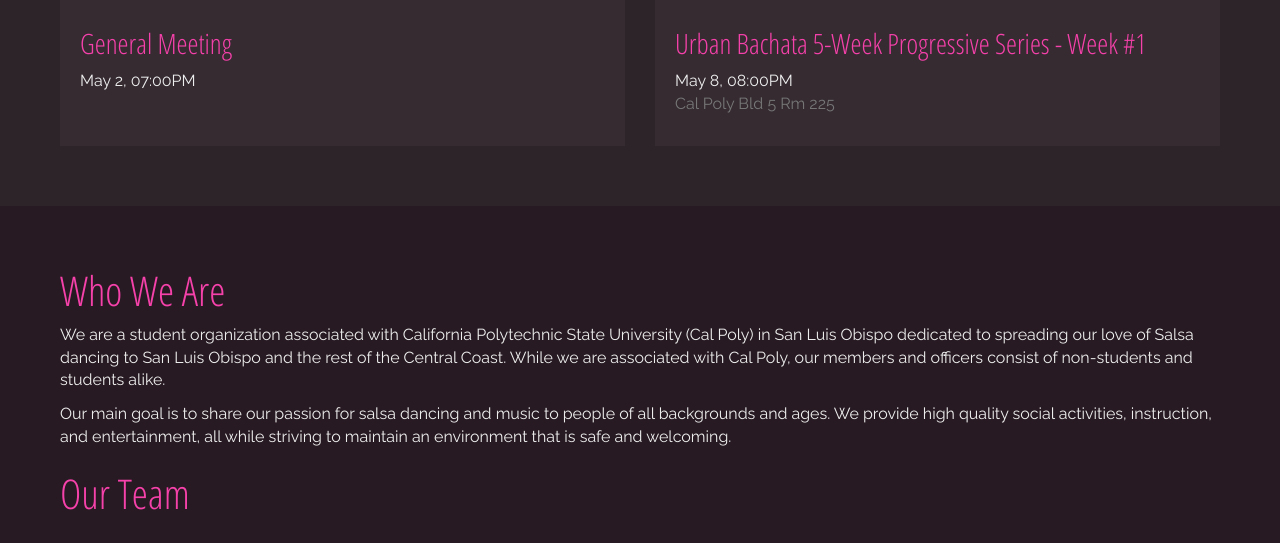
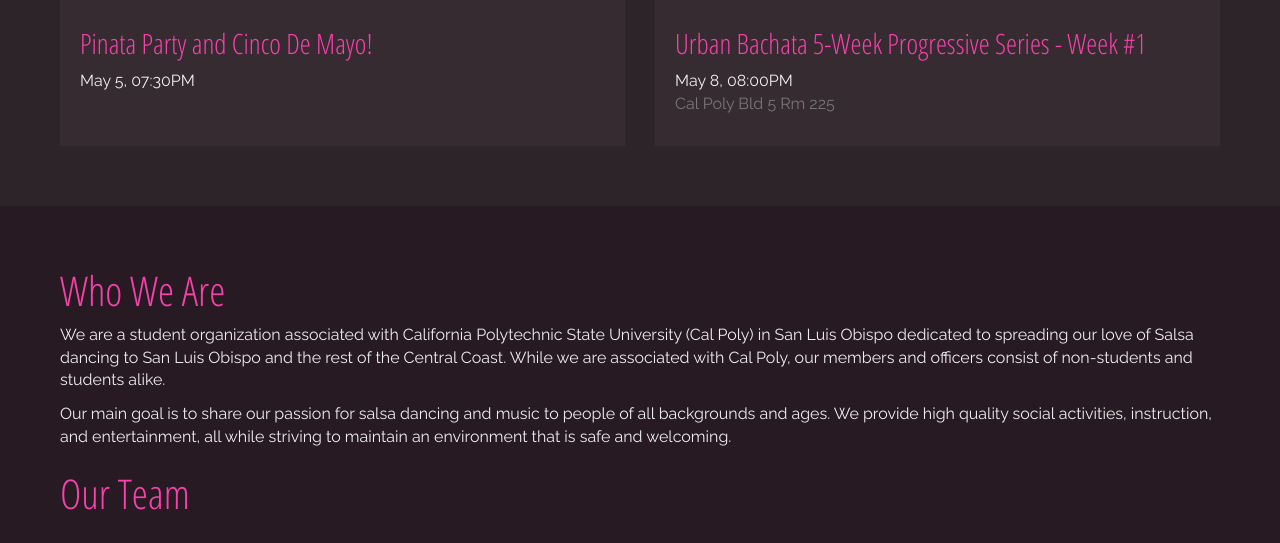
Before and after one commit to cpsalsa/cpsalsa.github.io, a Jekyll site: the page built from index.html, in a window 1280 px wide and 900 px high, scrolled down 1856 px, cut to the strip 236-779 px from the top of the window. Built offline with Jekyll 4.4.1, drawn with Linux system fonts in a browser that asks for light colours; comment, search, counter and statistics services are not loaded.

Commit message:
Updated to latest events from facebook

```diff
--- a/_data/events.yml
+++ b/_data/events.yml
@@ -9,10 +9,10 @@
     url: >-
       https://scontent.xx.fbcdn.net/v/t31.0-8/s720x720/18193085_10155317697963000_176570910277040473_o.jpg?oh=1cb6a4bdb3acc1561933145fd06f3d0e&oe=5981CA44
     alt: 'Urban Bachata 5-Week Progressive Series - Week #1'
-- id: '153593338508297'
-  title: General Meeting
-  when: '2017-05-02T19:00:00-0700'
+- id: '1716920125272311'
+  title: Pinata Party and Cinco De Mayo!
+  when: '2017-05-05T19:30:00-0700'
   image:
     url: >-
-      https://scontent.xx.fbcdn.net/v/t1.0-9/s720x720/18157925_10155319338713000_8827676011252872768_n.jpg?oh=3b2d9595f7ef662da75804dc10578c9f&oe=597A03FE
-    alt: General Meeting
+      https://scontent.xx.fbcdn.net/v/t1.0-9/s720x720/18274722_10155331589228000_4912818258111946919_n.jpg?oh=1abff80c1c2606f9f59cebe5d9aeaf13&oe=59BE7E9C
+    alt: Pinata Party and Cinco De Mayo!
```
